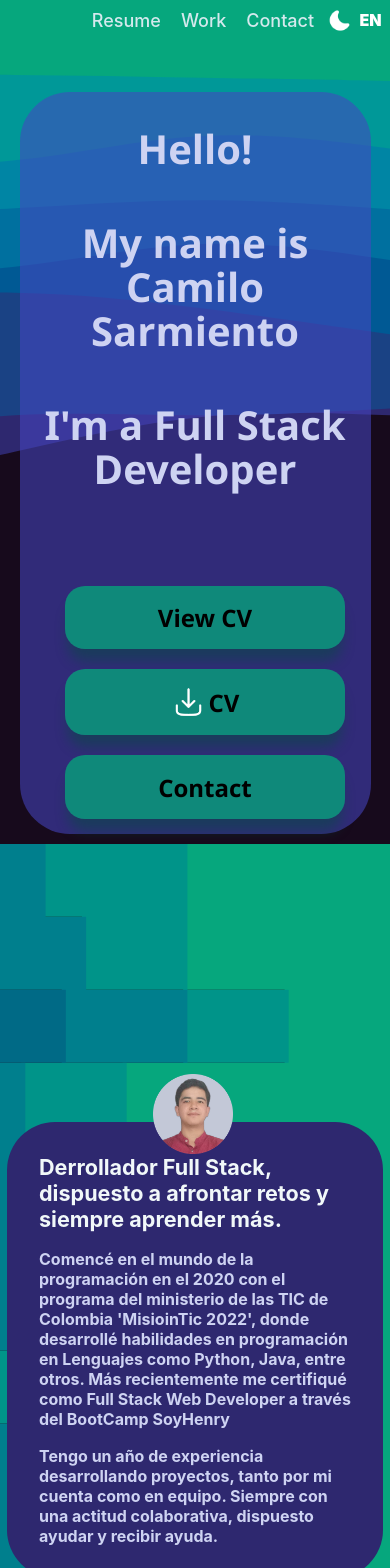
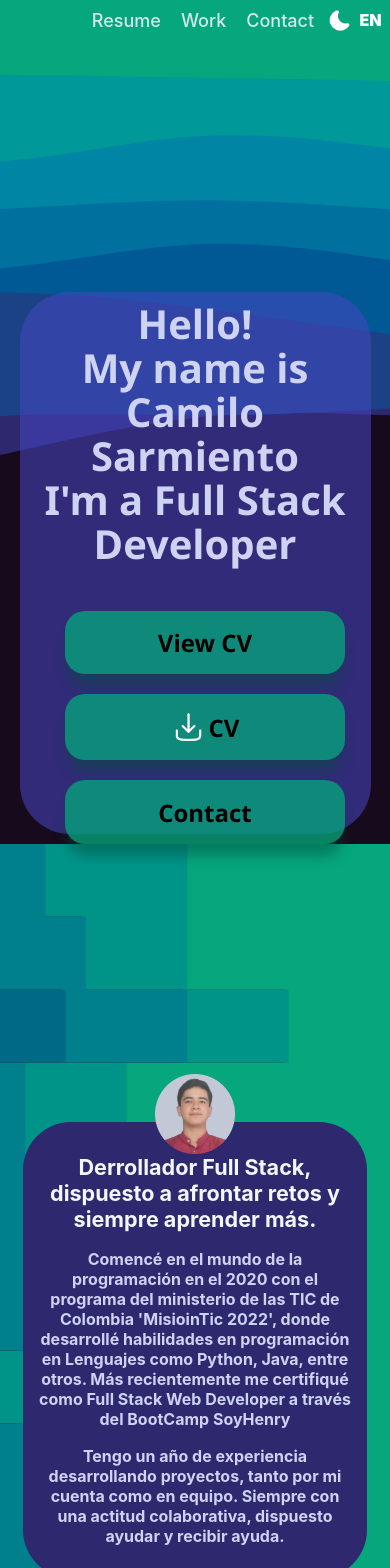
Before and after one commit to Camilo-845/PortafolioWeb, a React (Vite) app: page / in a window 390 px wide. Shown: the top 1568 px of the page. Built offline with nearby package versions, Linux system fonts and the light colour scheme.

Commit message:
CSS fixes

```diff
--- a/src/Components/Landing/Landing.module.css
+++ b/src/Components/Landing/Landing.module.css
@@ -1,5 +1,6 @@
 .mainContainer{
-    height: 100vh;
+    height: max-content;
+    min-height: 100vh;
     display: flex;
     align-items: center;
     justify-content: center;
@@ -73,7 +74,7 @@
     .dataContainer{
         padding: 0px;
         width: 90%;
-        height: 85%;
+        height: 90%;
         padding-bottom: 15px;
         padding-top: 10px;
         justify-content: space-around;
--- a/src/Components/resume/About/About.module.css
+++ b/src/Components/resume/About/About.module.css
@@ -79,12 +79,15 @@
     .dataContainer {
         width: 80%;
         font-size: 0.9rem;
+        padding: 2rem 1rem;
+        text-align: center;
     }
     .dataContainer h3 {
       font-size: 1rem;
     }
     .imageContiner{
         top:-3rem;
+        right: calc(50% - 2.5rem);
         width: 5rem;
     }
 }
```
